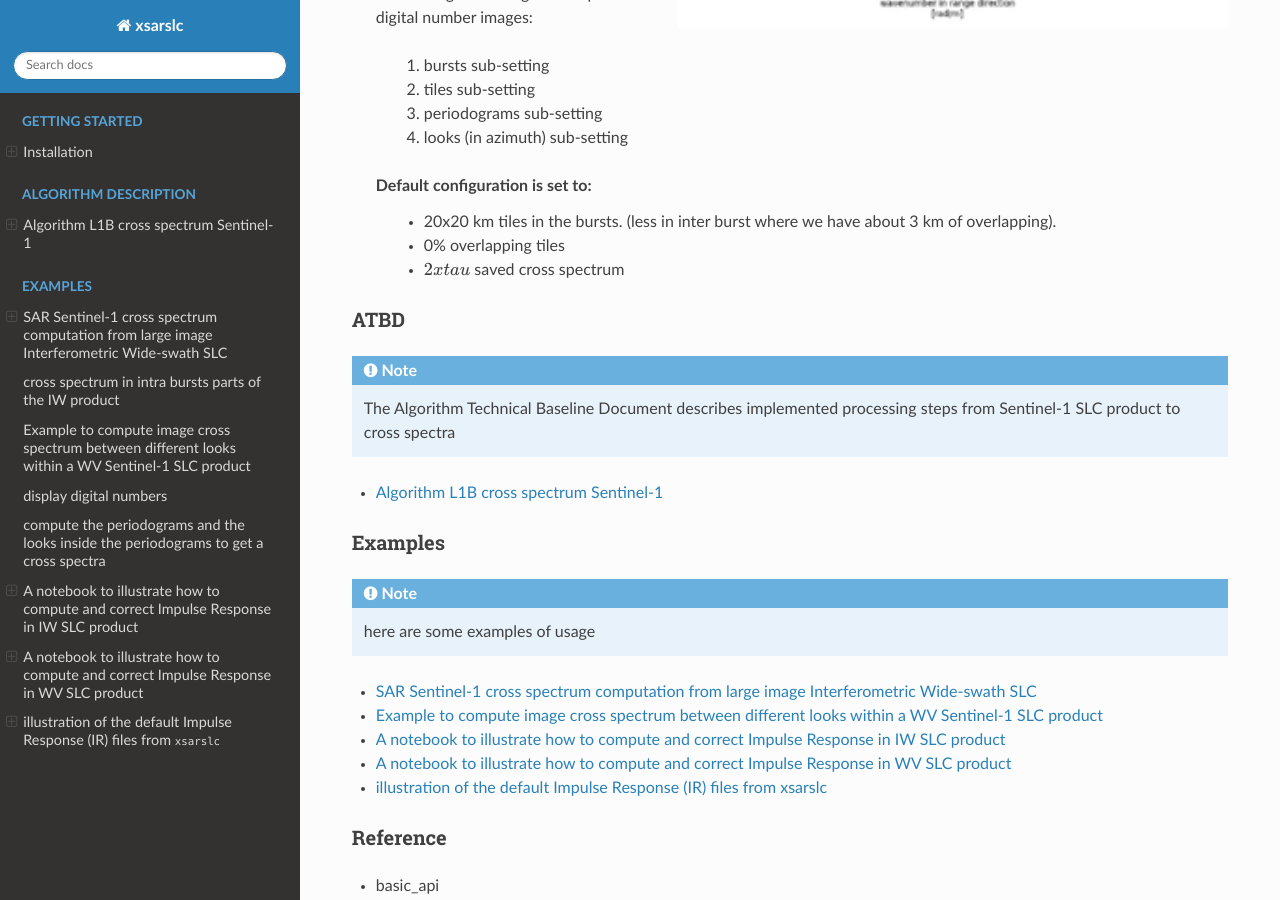
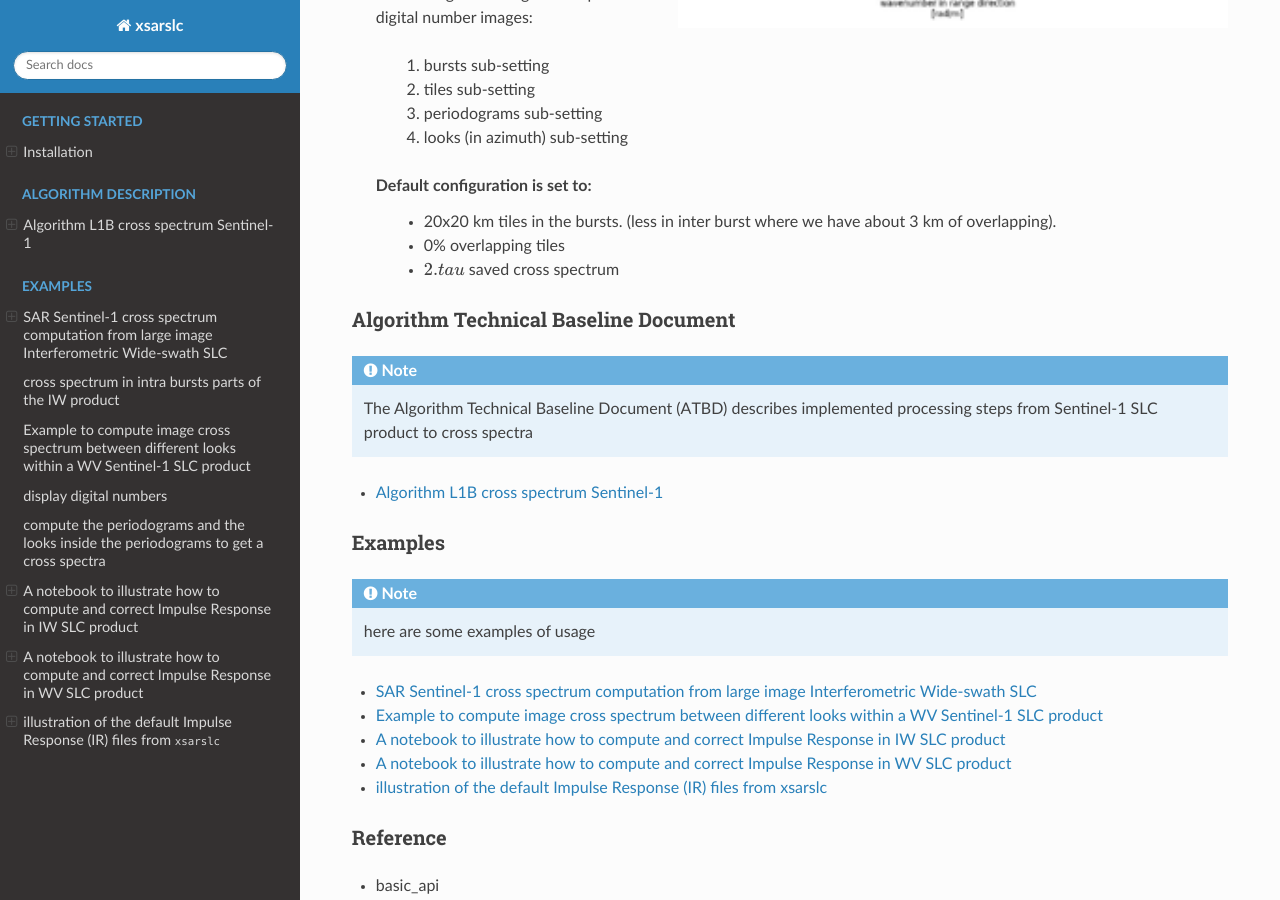
Before and after one commit to agrouaze/xsar_slc, a Sphinx documentation site: the page built from docs/index.rst, in a window 1280 px wide and 900 px high, scrolled down 877 px. Built offline with Sphinx 7.4.7 and the Read the Docs theme 2.0.0, drawn with Linux system fonts in a browser that asks for light colours; pages that are not in the unit, such as notebooks, are missing from menus; some of the changed text lies outside the part shown.

Commit message:
other cosmetic modifs

```diff
--- a/docs/index.rst
+++ b/docs/index.rst
@@ -43,14 +43,14 @@ Overview
     Default configuration is set to:
         * 20x20 km tiles in the bursts. (less in inter burst where we have about 3 km of overlapping).
         * 0% overlapping tiles
-        * :math:`2xtau` saved cross spectrum
+        * :math:`2.tau` saved cross spectrum
 
 
-ATBD
-....
+Algorithm Technical Baseline Document
+.....................................
 
 .. note::
-    The Algorithm Technical Baseline Document describes implemented processing steps from Sentinel-1 SLC product to cross spectra
+    The Algorithm Technical Baseline Document (ATBD) describes implemented processing steps from Sentinel-1 SLC product to cross spectra
 
 * :doc:`ATBD`
 
--- a/docs/normalizedvariance.rst
+++ b/docs/normalizedvariance.rst
@@ -1,8 +1,8 @@
 .. _normalizedvariance:
 
-*********************************************
-Computation of the :math:`\sigma^0` normalized variance
-*********************************************
+*******************************************************
+Computation of the sigma0 normalized variance
+*******************************************************
 
 The normalized variance is the variance of the Digital number defined over a prescribed spatial extension.
 In the baseline L1B SLC processor, the variance is computed at a tile level.
--- a/docs/sigma0.rst
+++ b/docs/sigma0.rst
@@ -1,7 +1,7 @@
 .. _sigma0:
 
 ***************************************************
-Computation of calibrated denoised :math:`\sigma^0`
+Computation of calibrated denoised sigma0
 ***************************************************
 
 
```
Also changed, not shown: other parts of docs/index.rst (+2 -2 lines), docs/ATBD.rst (+20 -50 lines).
